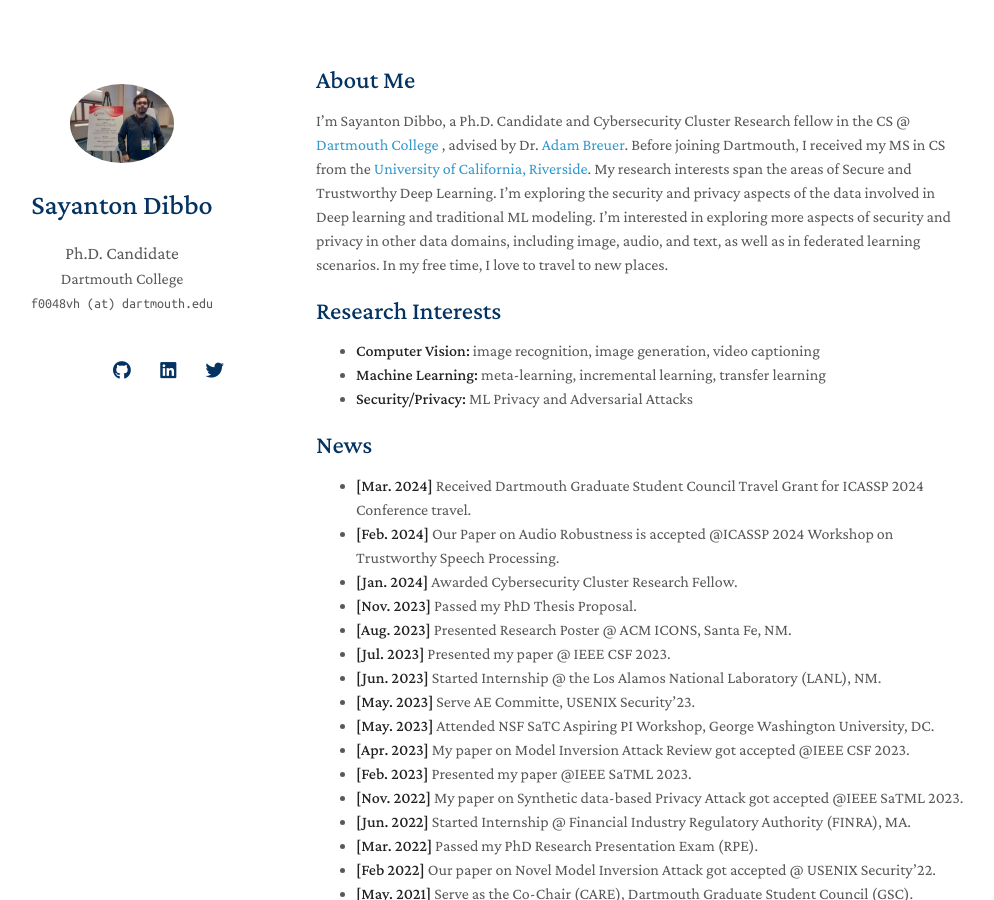
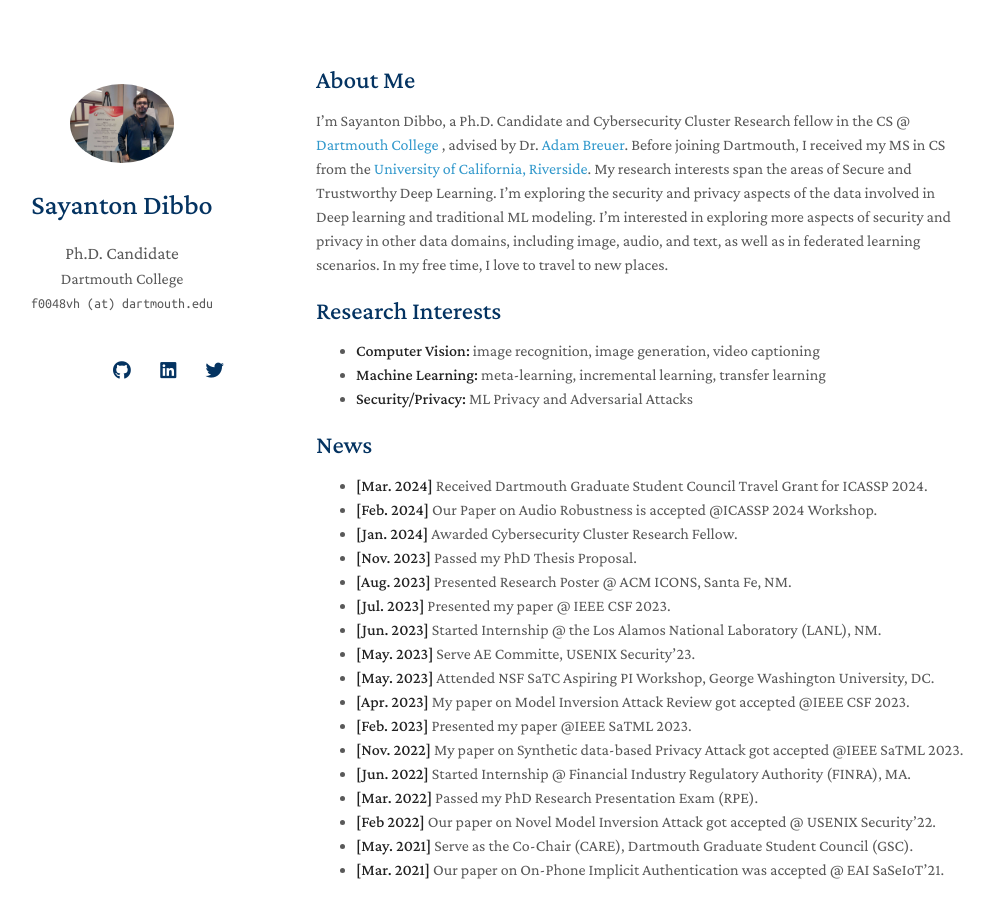
Before and after one commit to SayantonDibbo/SayantonDibbo.github.io, a Jekyll site: the page built from index.md, in a window 1280 px wide and 900 px high. Shown: the whole window, without its empty margins (154-1148 px from the left). Built offline with Jekyll 4.4.1, drawn with Linux system fonts in a browser that asks for light colours; nearby versions of some CDN libraries; a style sheet for code colours, icons or effects is not loaded; our own code applies the rules of GitHub Pages for plain Markdown files.

Commit message:
Update index.md

```diff
--- a/index.md
+++ b/index.md
@@ -17,8 +17,8 @@
 
 ## News
 
-- **[Mar. 2024]** Received Dartmouth Graduate Student Council Travel Grant for ICASSP 2024 Conference travel.
-- **[Feb. 2024]** Our Paper on Audio Robustness is accepted @ICASSP 2024 Workshop on Trustworthy Speech Processing.
+- **[Mar. 2024]** Received Dartmouth Graduate Student Council Travel Grant for ICASSP 2024.
+- **[Feb. 2024]** Our Paper on Audio Robustness is accepted @ICASSP 2024 Workshop.
 - **[Jan. 2024]** Awarded Cybersecurity Cluster Research Fellow.
 - **[Nov. 2023]** Passed my PhD Thesis Proposal.
 - **[Aug. 2023]** Presented Research Poster @ ACM ICONS, Santa Fe, NM.
```
